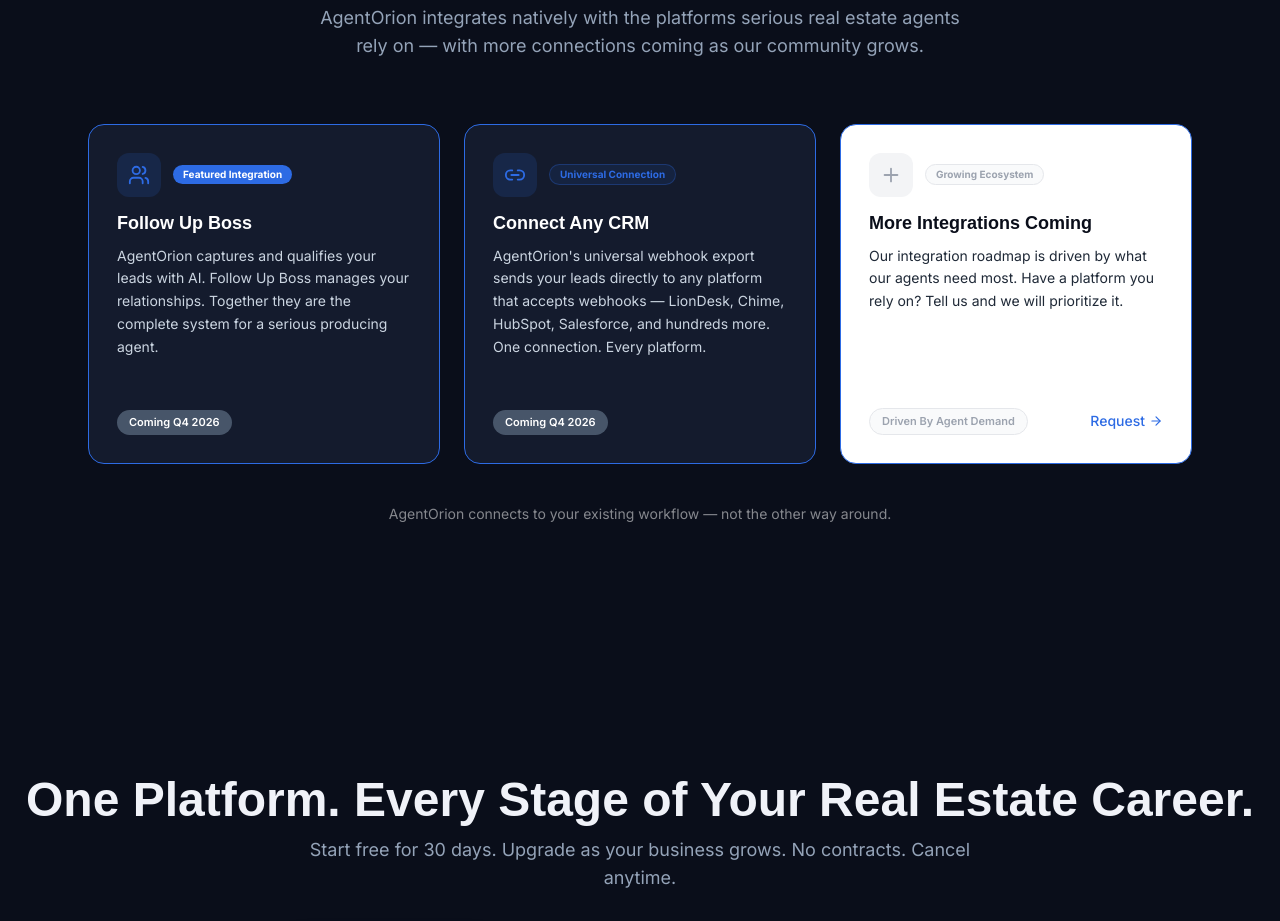
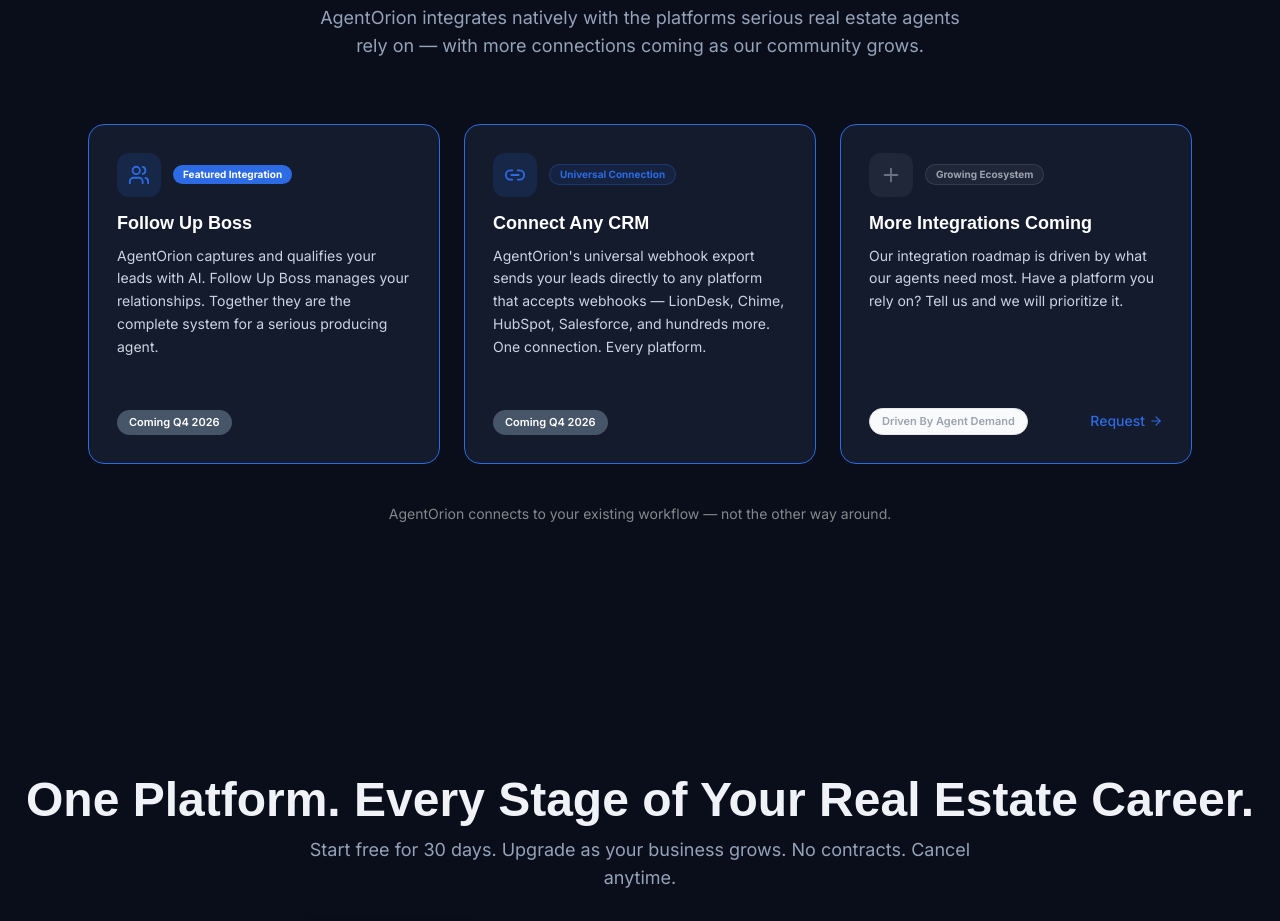
Before and after one commit to farukhsaleem135/agentorionv3, a React (Vite) app: page /landing in a window 1280 px wide. Shown: the part 8140-9061 px from the top of the page. Built offline with nearby package versions, Linux system fonts and the light colour scheme; a web font is replaced by a local one.

Commit message:
Preceding changes

```diff
--- a/src/components/landing/IntegrationsSection.tsx
+++ b/src/components/landing/IntegrationsSection.tsx
@@ -86,21 +86,21 @@ const IntegrationsSection = () => (
           {...fadeUp}
           transition={{ delay: 0.2 }}
           className="rounded-2xl p-7 flex flex-col"
-          style={{ minHeight: 340, backgroundColor: "#FFFFFF", border: "1px solid #2D6BE4" }}
+          style={{ minHeight: 340, backgroundColor: "#141B2D", border: "1px solid #2D6BE4" }}
         >
           <div className="flex items-center gap-3 mb-3">
-            <div className="w-11 h-11 rounded-xl flex items-center justify-center" style={{ backgroundColor: "#F3F4F6" }}>
-              <Plus size={22} style={{ color: "#9CA3AF" }} />
+            <div className="w-11 h-11 rounded-xl flex items-center justify-center" style={{ backgroundColor: "rgba(255,255,255,0.05)" }}>
+              <Plus size={22} style={{ color: "#6B7280" }} />
             </div>
             <span
               className="inline-flex px-2.5 py-0.5 rounded-full text-[10px] font-bold border"
-              style={{ backgroundColor: "#F9FAFB", color: "#9CA3AF", borderColor: "#E5E7EB" }}
+              style={{ backgroundColor: "rgba(255,255,255,0.05)", color: "#9CA3AF", borderColor: "rgba(255,255,255,0.1)" }}
             >
               Growing Ecosystem
             </span>
           </div>
-          <h3 className="font-satoshi font-bold text-lg mb-2" style={{ color: "#0A0E1A" }}>More Integrations Coming</h3>
-          <p className="text-sm font-inter leading-relaxed flex-1" style={{ color: "#1F2937" }}>
+          <h3 className="font-satoshi font-bold text-lg mb-2 text-white">More Integrations Coming</h3>
+          <p className="text-sm font-inter leading-relaxed flex-1" style={{ color: "#CBD5E1" }}>
             Our integration roadmap is driven by what our agents need most. Have a platform you rely on? Tell us and we will prioritize it.
           </p>
           <div className="mt-4 flex items-center justify-between">
```
